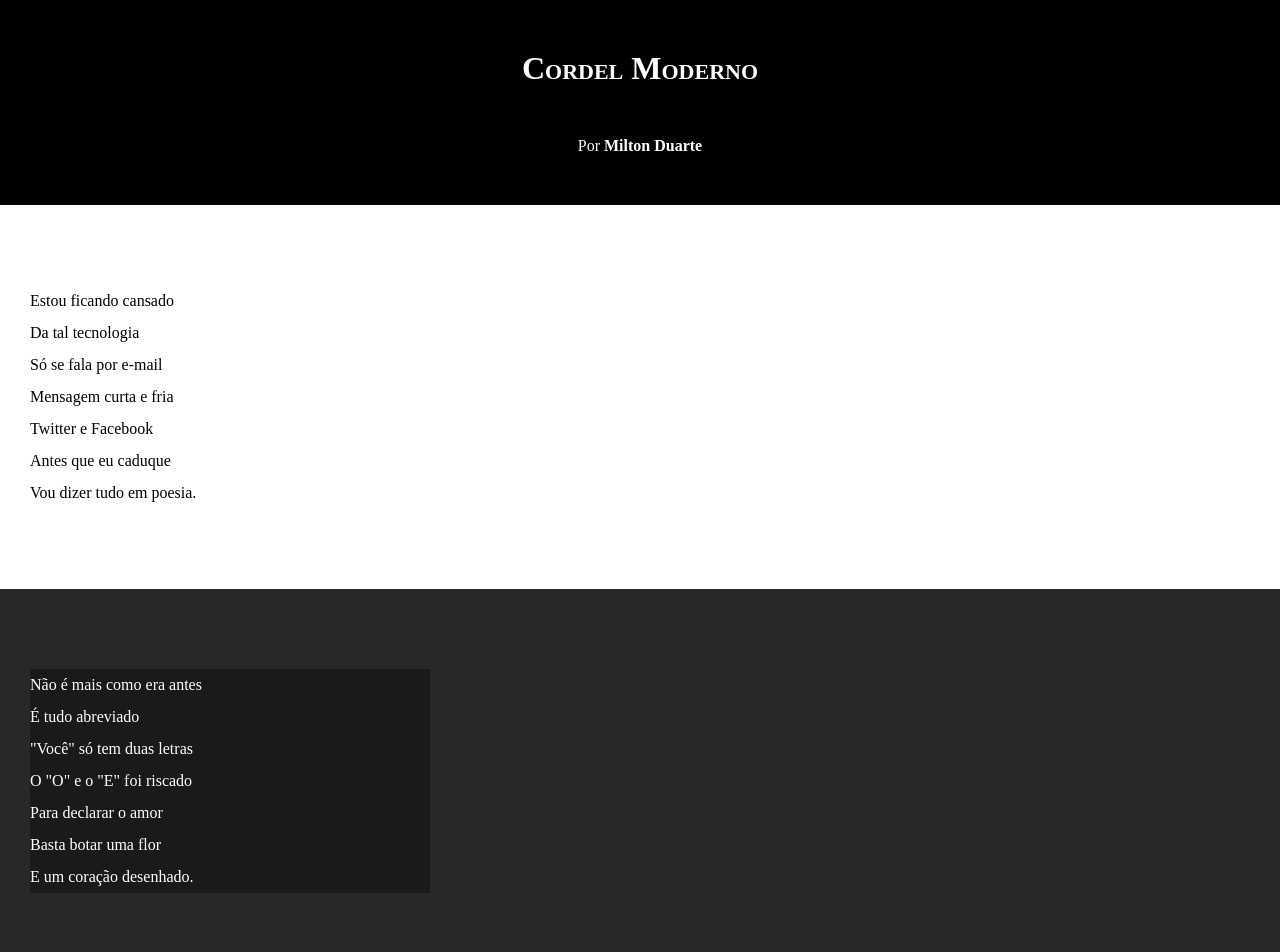
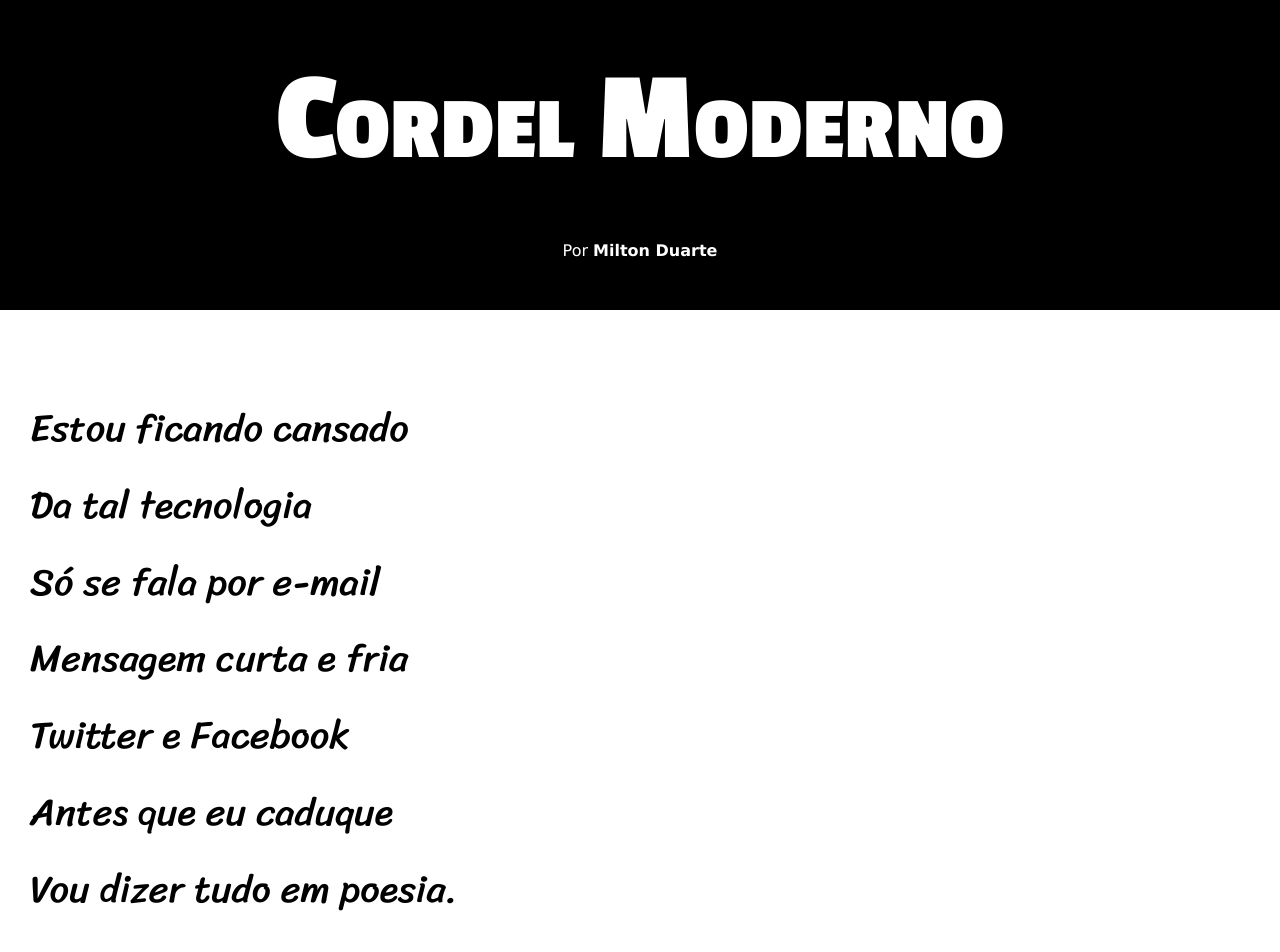
Before and after one commit to LucaspBaum/html_css, a plain HTML site: page desafios/desafio_cordel/guanabara_index.html in a window 1280 px wide. Shown: the top 952 px of the page. Drawn offline with Linux system fonts and the light colour scheme.

Commit message:
atualizacao de estilos

```diff
--- a/desafios/desafio_cordel/style/guanabara_style.css
+++ b/desafios/desafio_cordel/style/guanabara_style.css
@@ -1,13 +1,24 @@
 @charset "UTF-8";
 
+@import url('https://fonts.googleapis.com/css2?family=Kaushan+Script&family=Passion+One:wght@400;700;900&display=swap');
+
+@import url('https://fonts.googleapis.com/css2?family=Kaushan+Script&family=Passion+One:wght@400;700;900&family=Sriracha&display=swap');
+
+:root {
+    --fonte1: Verdana, Geneva, Tahoma, sans-serif;
+    --fonte2: 'Passion One', cursive;
+    --fonte3: 'Sriracha', cursive;
+}
 * {
     margin: 0px;
     padding: 0px;
+    font-size: 1em;
 }
 
 html, body {
     min-height: 100vh;
     background-color: darkgray;
+    font-family: var(--fonte1);
 }
 
 header {
@@ -18,7 +29,9 @@ header {
 
 header > h1 {
     padding: 50px;
-    font-variant: small-caps ;
+    font-variant: small-caps;
+    font-family: var(--fonte2);
+    font-size: 10vw;
 }
 
 header > p {
@@ -40,6 +53,8 @@ section {
     padding-bottom: 10vh;
     line-height: 2em;
     padding-left: 30px;
+    font-family: var(--fonte3);
+    font-size: 3vw;
 }
 
 section.normal {
@@ -53,7 +68,8 @@ section.imagem {
 }
 
 section.imagem > p {
-    width: 400px;
+    display: inline-block;
+    padding: 5px;
     background-color: rgba(2, 2, 2, 0.342);
 }
 
```
